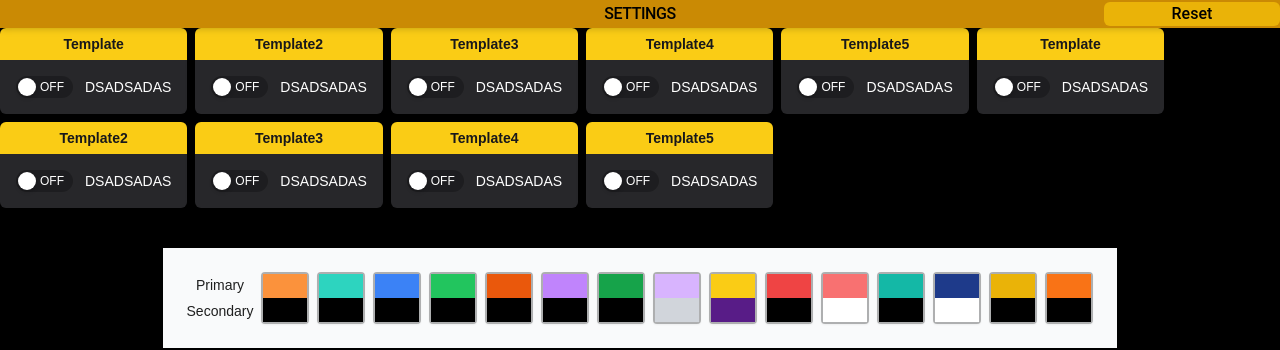
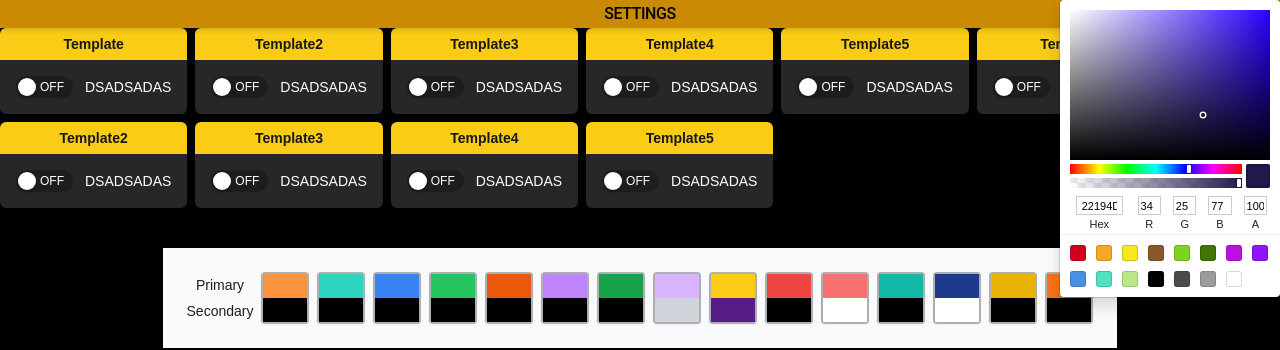
Before and after one commit to Vic428-human/antd5-dashboard-practice, a React (Vite) app: page / in a window 1280 px wide. Shown: the top 350 px of the page. Built offline with nearby package versions, Linux system fonts and the light colour scheme.

Commit message:
準備開始做點選color picker 出現 面板

```diff
--- a/src/pages/Home.tsx
+++ b/src/pages/Home.tsx
@@ -178,9 +178,7 @@ const Home = () => {
                         {block.icon}
                       </div>
                       {/* 下半部分 */}
-                      <div className={`${block.bottomColor} h-6 w-full`}>
-                        {block.icon2}
-                      </div>
+                      <div className={`${block.bottomColor} h-6 w-full`}></div>
                     </div>
                   ))}
                 </div>
@@ -188,7 +186,7 @@ const Home = () => {
               {/* <div className="flex flex-wrap gap-2 p-6 bg-gray-50 rounded-lg"></div> */}
             </div>
             <div className="absolute top-0 right-0 z-50">
-              {/* <SketchPicker /> */}
+              <SketchPicker />
             </div>
           </div>
           <div className="flex items-center justify-center h-[30%] w-[70%] space-x-2 bg-content-container pt-6">
```
